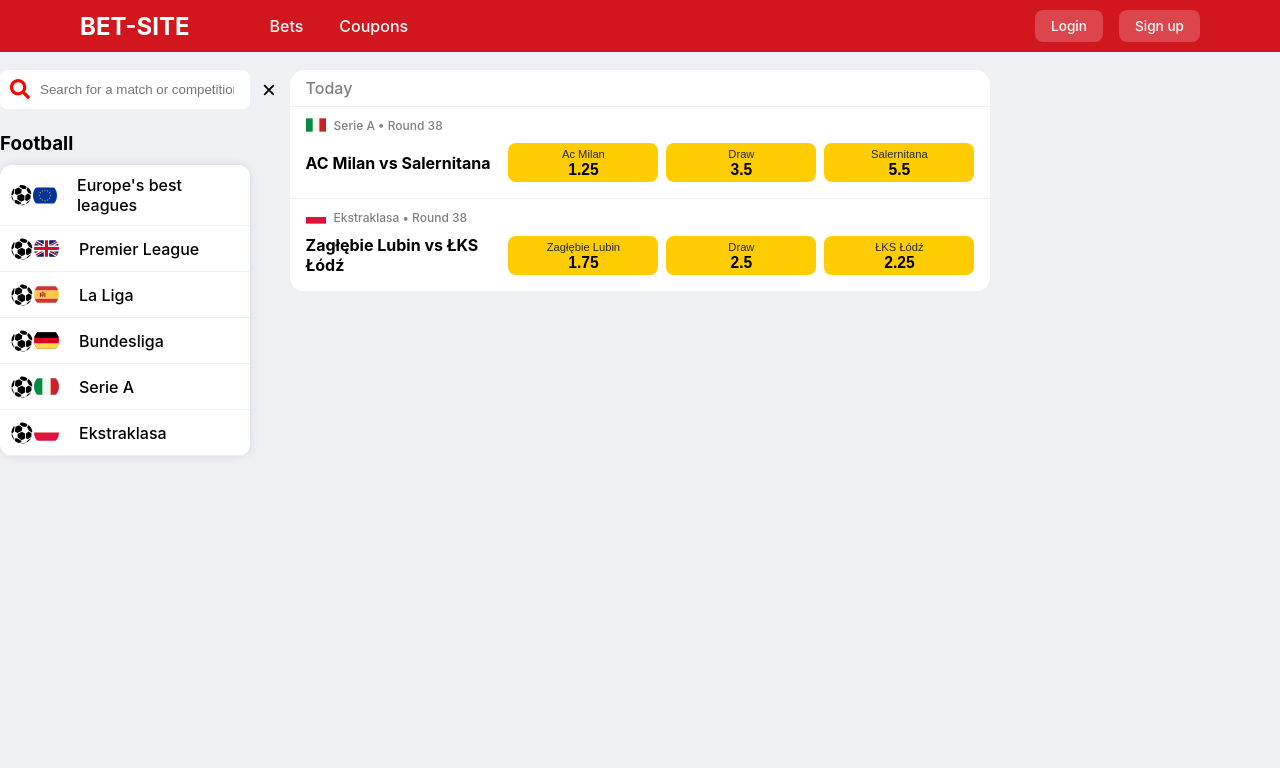
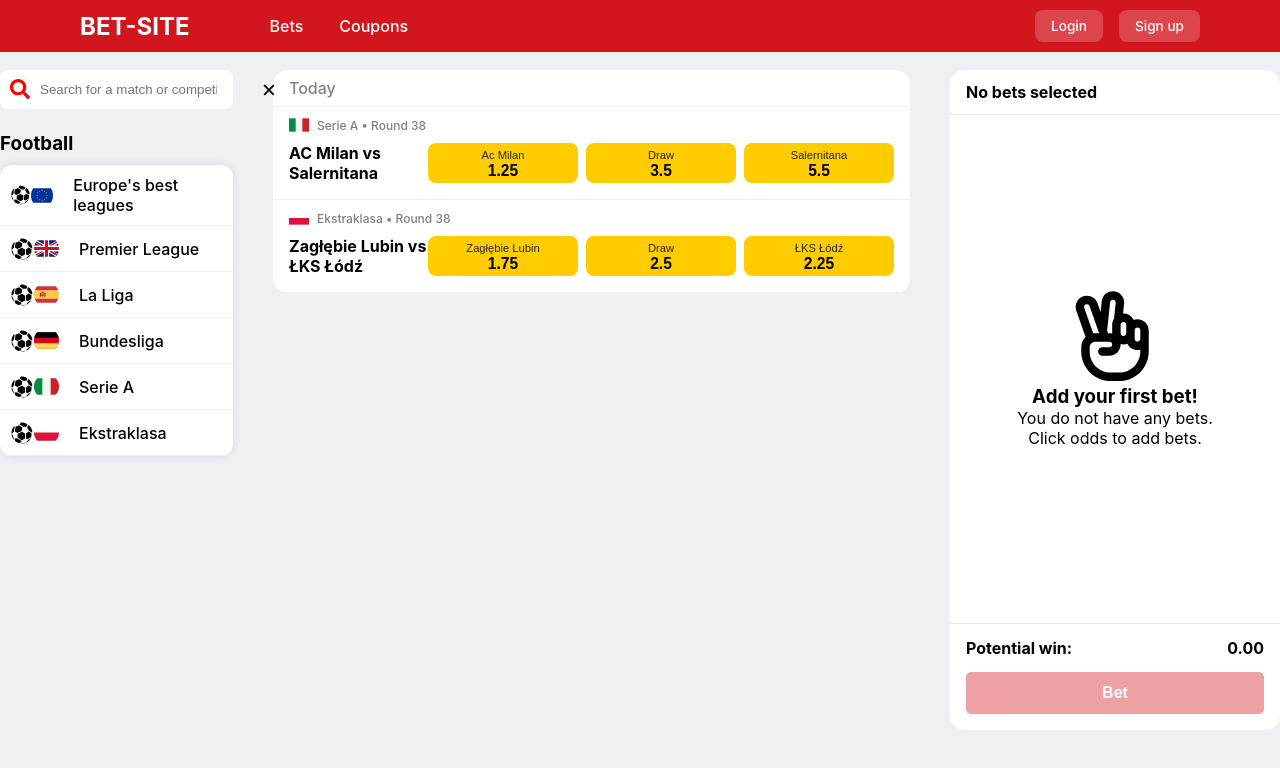
Before and after one commit to M3MONs/bet-simulator, a React (Create React App) app in the folder client/: page / in a window 1280 px wide. Shown: the top 768 px of the page. Built offline with nearby package versions, Linux system fonts and the light colour scheme.

Commit message:
chore: Update HomePage layout and add BettingSlip component

```diff
--- a/client/src/components/pages/HomePage.tsx
+++ b/client/src/components/pages/HomePage.tsx
@@ -2,9 +2,10 @@ import Navbar from "src/components/organisms/Navbar/Navbar";
 import SportsLeftMenu from "../organisms/SportsLeftMenu/SportsLeftMenu";
 import styled from "styled-components";
 import SportsCompetitions from "../organisms/SportsCompetitions/SportsCompetitions";
+import BettingSlip from "../organisms/BettingSlip/BettingSlip";
 
 const Main = styled.main`
-    max-width: 1440px;
+    max-width: 1500px;
     min-height: 100vh;
     margin: 0 auto;
     padding: 70px 0;
@@ -20,6 +21,7 @@ const HomePage = () => {
             <Main>
                 <SportsLeftMenu />
                 <SportsCompetitions />
+                <BettingSlip />
             </Main>
         </>
     );
```
